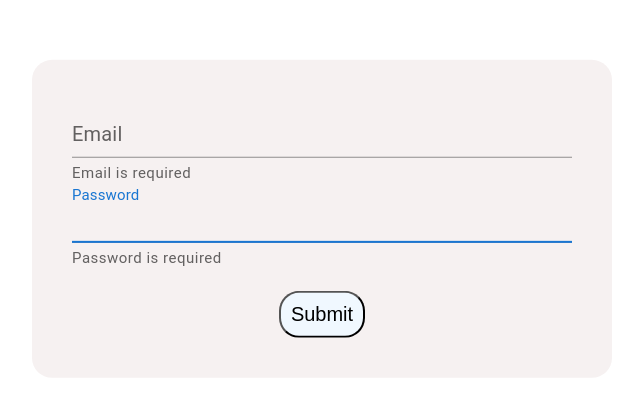
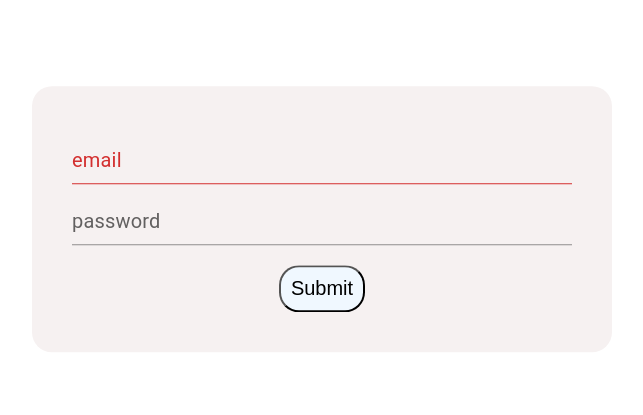
Before and after one commit to Pragnesh2208/Pokemon-app, a React (Vite) app: page /login in a window 1280 px wide. Shown: the part 181-596 px from the top of the page, without its empty margins (318-961 px from the left). Built offline with nearby package versions, Linux system fonts and the light colour scheme.

Commit message:
Working on Form validation

```diff
--- a/src/components/LoginComponent/Login.component.tsx
+++ b/src/components/LoginComponent/Login.component.tsx
@@ -69,46 +69,104 @@ function LoginComponent({ updateLogin }) {
     value: state.password,
   };
 
-  const onSubmit = async () => {
+  const onSubmit = async (values: UserInfo, form) => {
     const userInfo: UserInfo = {
       email: state.email,
       password: state.password,
     };
+    console.log(values);
     setIsUserValid(verifyUserDetails(userInfo));
   };
 
   return (
     <Form
       onSubmit={onSubmit}
-      render={({ handleSubmit }) => (
-        <form className="form" onSubmit={handleSubmit}>
+      validate={(values) => {
+        const errors = {};
+
+        return errors;
+      }}
+      render={({ handleSubmit }) => {
+        return (
+          <form
+            className="form"
+            onSubmit={(event) => {
+              handleSubmit(event);
+            }}
+          >
             <div>
               <Field
-              name={"email"}
-              component={CustomInputComponent}
-              inputComponentProps={emailProps}
-              updateField={(newValue: string) => {
-                dispatch({ type: "updateEmailValue", newValue: newValue });
+                name="email"
+                validate={(values) => {
+                  console.log(values);
+                  let errors = " ";
+                  const emailRegex =
+                    /^(([^<>()[\]\\.,;:\s@"]+(\.[^<>()[\]\\.,;:\s@"]+)*)|(".+"))@((\[[0-9]{1,3}\.[0-9]{1,3}\.[0-9]{1,3}\.[0-9]{1,3}\])|(([a-zA-Z\-0-9]+\.)+[a-zA-Z]{2,}))$/;
+                  if (values?.trim()?.length === 0) errors = "required";
+                  else if (!emailRegex.test(values)) {
+                    errors = "invalidEmail";
+                  }
+                  return errors;
                 }}
-            ></Field>
+              >
+                {({ input, meta }) => {
+                  console.log("meta : ", meta);
+
+                  return (
+                    <CustomInputComponent
+                      id="email"
+                      label="email"
+                      placeholder="Email"
+                      type="email"
+                      variant="standard"
+                      {...input}
+                      error={() => {
+                        if (meta.pristine && meta.touched) return true;
+                        else if (meta.touched && meta.error) return true;
+                        else return false;
+                      }}
+                      helperText={() => {
+                        if (meta.pristine && meta.touched)
+                          return "Email is required";
+                        else if (meta.touched && meta.error)
+                          return "Please enter valid email";
+                        else return " ";
+                      }}
+                    />
+                  );
+                }}
+              </Field>
             </div>
 
             <div>
-            <Field
-              name={"password"}
-              component={CustomInputComponent}
-              inputComponentProps={userPasswordProps}
-              updateField={(newValue: string) => {
-                dispatch({ type: "updatePasswordValue", newValue: newValue });
+              <Field name="password">
+                {({ input, meta }) => {
+                  return (
+                    <CustomInputComponent
+                      id="password"
+                      label="password"
+                      placeholder="Enter Password"
+                      variant="standard"
+                      {...input}
+                      type="email"
+                      error={meta.touched && meta.error}
+                      helperText={
+                        meta.touched && meta.error
+                          ? meta.error === "minimumLength"
+                          : ""
+                      }
+                    />
+                  );
                 }}
-            ></Field>
+              </Field>
             </div>
 
             <div>
               <button type="submit">Submit</button>
             </div>
           </form>
-      )}
+        );
+      }}
     />
   );
 }
--- a/src/stories/components/CustomInput/Input.component.tsx
+++ b/src/stories/components/CustomInput/Input.component.tsx
@@ -2,12 +2,7 @@ import { oneOf, string } from "prop-types";
 import { InputComponentStyled } from "./Input.styled";
 
 function CustomInputComponent({ ...props }) {
-  return (
-    <InputComponentStyled
-      {...props.inputComponentProps}
-      onChange={(event) => props.updateField(event.target.value)}
-    ></InputComponentStyled>
-  );
+  return <InputComponentStyled {...props}></InputComponentStyled>;
 }
 export default CustomInputComponent;
 
```
Lines whose indentation alone changed are shown as unchanged.
